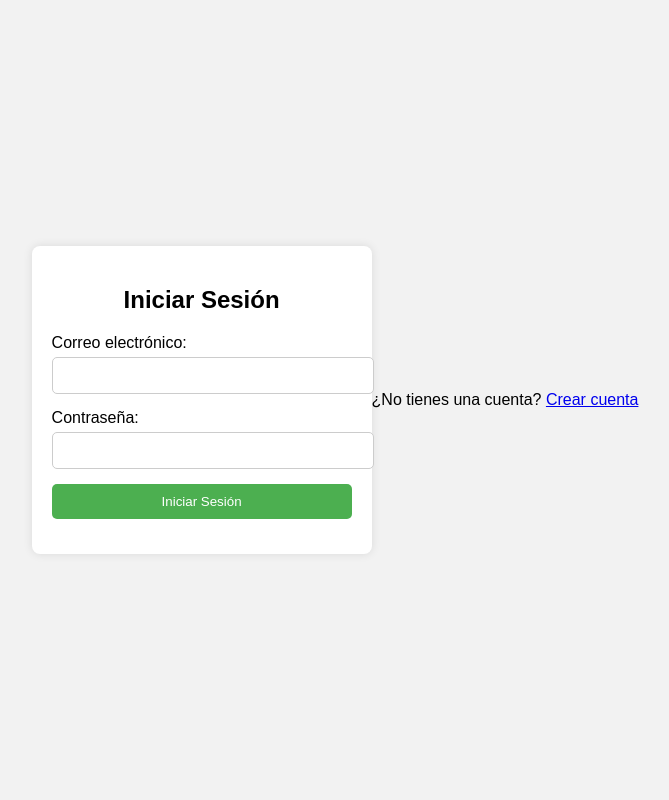
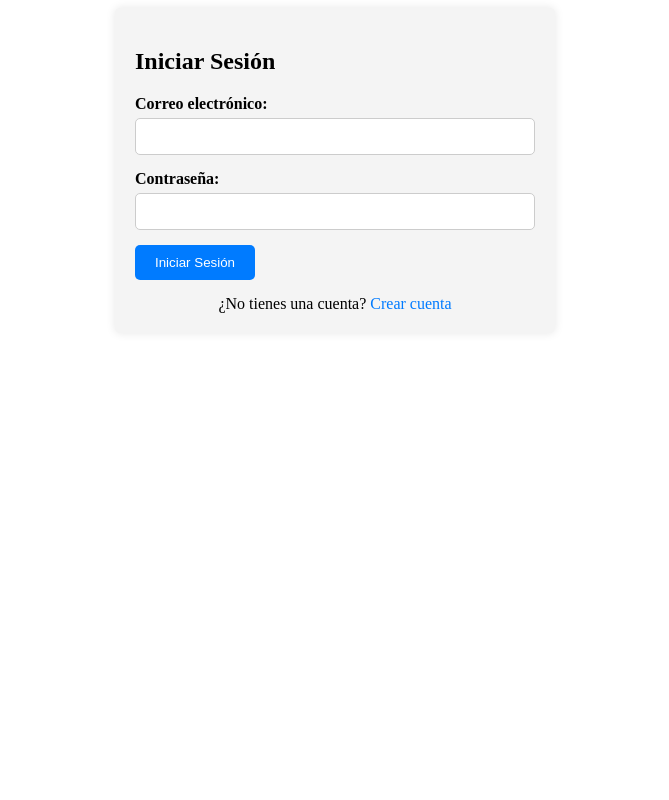
Before and after one commit to Kevinzubia09/Sistema_citas, a PHP site: page / in a window 1280 px wide. Shown: the whole page, without its empty margins (305-974 px from the left). Run offline with PHP 8.4, Linux system fonts and the light colour scheme.

Commit message:
Cambios en login
Cambios en la experencia del login

```diff
--- a/index.php
+++ b/index.php
@@ -4,7 +4,57 @@
     <meta charset="UTF-8">
     <meta name="viewport" content="width=device-width, initial-scale=1.0">
     <title>Iniciar Sesión</title>
-    <link rel="stylesheet" href="styles/styles.css">
+
+    <style>
+        /* Estilos adicionales para el formulario */
+        .login-container {
+            max-width: 400px;
+            margin: 0 auto;
+            padding: 20px;
+            background-color: #f4f4f4;
+            border-radius: 5px;
+            box-shadow: 0 0 10px rgba(0, 0, 0, 0.1);
+        }
+        .form-group {
+            margin-bottom: 15px;
+        }
+        label {
+            display: block;
+            margin-bottom: 5px;
+            font-weight: bold;
+        }
+        input[type="text"],
+        input[type="email"],
+        input[type="password"] {
+            width: 100%;
+            padding: 10px;
+            border-radius: 5px;
+            border: 1px solid #ccc;
+            box-sizing: border-box;
+        }
+        button[type="submit"] {
+            background-color: #007bff;
+            color: #fff;
+            border: none;
+            border-radius: 5px;
+            padding: 10px 20px;
+            cursor: pointer;
+        }
+        button[type="submit"]:hover {
+            background-color: #0056b3;
+        }
+        .signup-link {
+            text-align: center;
+            margin-top: 15px;
+        }
+        .signup-link p {
+            margin: 0;
+        }
+        .signup-link a {
+            color: #007bff;
+            text-decoration: none;
+        }
+    </style>
 </head>
 <body>
     <div class="login-container">
@@ -25,19 +75,19 @@
         <div class="signup-link">
             <p>¿No tienes una cuenta? <a href="#" id="signup-toggle">Crear cuenta</a></p>
             <div id="signup-form" style="display: none;">
-                <h2>Registrarse</h2>
                 <form action="config/registrar_usuario.php" method="POST">
+                    <h2>Registrarse</h2>
                     <div class="form-group">
                         <label for="nombre">Nombre:</label>
                         <input type="text" id="nombre" name="nombre" required>
                     </div>
                     <div class="form-group">
-                        <label for="email">Correo electrónico:</label>
-                        <input type="email" id="email" name="email" required>
+                        <label for="email_reg">Correo electrónico:</label>
+                        <input type="email" id="email_reg" name="email" required>
                     </div>
                     <div class="form-group">
-                        <label for="password">Contraseña:</label>
-                        <input type="password" id="password" name="password" required>
+                        <label for="password_reg">Contraseña:</label>
+                        <input type="password" id="password_reg" name="password" required>
                     </div>
                     <div class="form-group">
                         <button type="submit">Registrarse</button>
```
Also changed, not shown: config/registrar_usuario.php (+6 -3 lines), config/verificar_login.php (+9 -17 lines).
